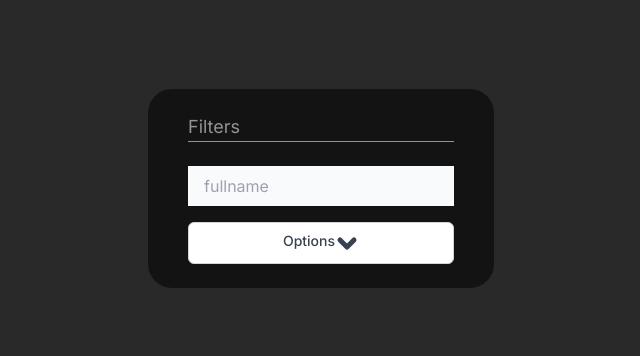
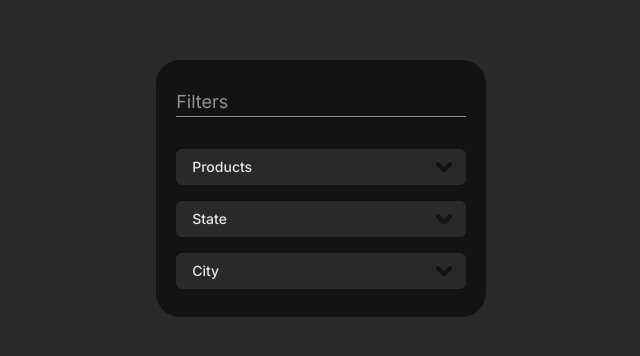
Before and after one commit to MohanedAshraf/assessment-edvora, a Next.js app: page / in a window 1280 px wide. Shown: the part 212-568 px from the top of the page, without its empty margins (319-959 px from the left). Built offline with nearby package versions, Linux system fonts and the light colour scheme.

Commit message:
:art: change some of filter and dropdown styles

```diff
--- a/pages/components/DropDown.tsx
+++ b/pages/components/DropDown.tsx
@@ -5,14 +5,14 @@ function classNames(...classes: any) {
   return classes.filter(Boolean).join(' ')
 }
 
-export default function Example() {
+export default function Example({ optionName, idx }: any) {
   return (
-    <Menu as="div" className="relative inline-block w-full text-left">
+    <Menu as="div" className={`relative ${idx} inline-block w-full text-left`}>
       <div>
-        <Menu.Button className="inline-flex justify-center w-full px-4 py-2 text-sm font-medium text-gray-700 bg-white border border-gray-300 rounded-md shadow-sm hover:bg-gray-50 focus:outline-none focus:ring-2 focus:ring-indigo-500 focus:ring-offset-2 focus:ring-offset-gray-100">
-          Options
+        <Menu.Button className="flex justify-between w-full px-4 py-2 text-sm font-medium text-gray-200 rounded-md shadow-sm bg-edvora-gray hover:bg-edvora-light-gray focus:outline-none focus:ring-2 focus:ring-indigo-500 focus:ring-offset-2 focus:ring-offset-gray-100">
+          {optionName}
           <svg
-            className="w-6 h-6"
+            className="w-5 h-5 ml-2 -mr-1 text-edvora-dark-gray "
             fill="none"
             stroke="currentColor"
             viewBox="0 0 24 24"
@@ -37,14 +37,16 @@ export default function Example() {
         leaveFrom="transform opacity-100 scale-100"
         leaveTo="transform opacity-0 scale-95"
       >
-        <Menu.Items className="absolute right-0 w-56 mt-2 origin-top-right bg-white rounded-md shadow-lg ring-1 ring-black ring-opacity-5 focus:outline-none">
+        <Menu.Items className="absolute right-0 w-full mt-2 origin-top-right rounded-md shadow-lg bg-edvora-gray ring-1 ring-black ring-opacity-5 focus:outline-none">
           <div className="py-1">
             <Menu.Item>
               {({ active }: any) => (
                 <a
                   href="#"
                   className={classNames(
-                    active ? 'bg-gray-100 text-gray-900' : 'text-gray-700',
+                    active
+                      ? 'bg-edvora-light-gray text-gray-900'
+                      : 'text-gray-200',
                     'block px-4 py-2 text-sm'
                   )}
                 >
@@ -57,7 +59,9 @@ export default function Example() {
                 <a
                   href="#"
                   className={classNames(
-                    active ? 'bg-gray-100 text-gray-900' : 'text-gray-700',
+                    active
+                      ? 'bg-edvora-light-gray text-gray-900'
+                      : 'text-gray-200',
                     'block px-4 py-2 text-sm'
                   )}
                 >
--- a/pages/components/Filter.tsx
+++ b/pages/components/Filter.tsx
@@ -5,18 +5,13 @@ export default function Filter() {
     <>
       <form>
         <div className="flex items-center justify-center h-screen">
-          <div className="max-w-lg rounded-[24px] bg-edvora-dark-gray px-10 py-6">
+          <div className="rounded-[24px] bg-edvora-dark-gray px-5 py-7">
             <h1 className="text-lg text-edvora-light-gray">Filters</h1>
             <hr className="border-edvora-light-gray" />
-            <div className="mt-6 space-y-4">
-              <div className="w-full">
-                <input
-                  type="text"
-                  placeholder="fullname"
-                  className="px-4 py-2 bg-gray-50"
-                />
-              </div>
-              <DropDown />
+            <div className="mt-8 space-y-4 ">
+              <DropDown optionName={'Products'} idx={'z-20'} />
+              <DropDown optionName={'State'} idx={'z-10'} />
+              <DropDown optionName={'City'} idx={'z-0'} />
             </div>
           </div>
         </div>
--- a/pages/index.tsx
+++ b/pages/index.tsx
@@ -7,7 +7,7 @@ export default function Home() {
       <Head>
         <title>Edvora</title>
       </Head>
-      <div className="container bg-edvora-gray font-body ">
+      <div className=" bg-edvora-gray font-body">
         <Filter></Filter>
       </div>
     </>
```
